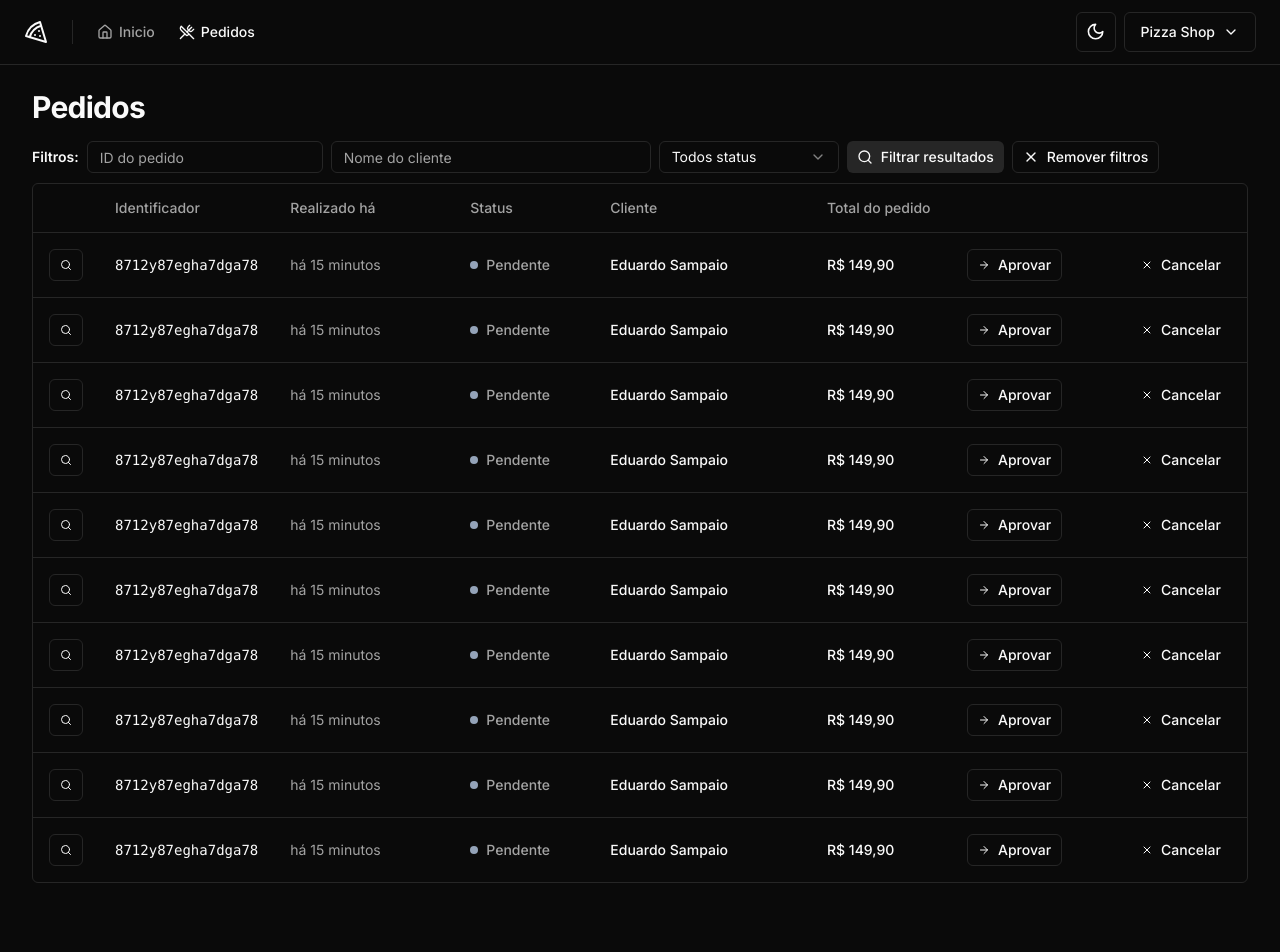
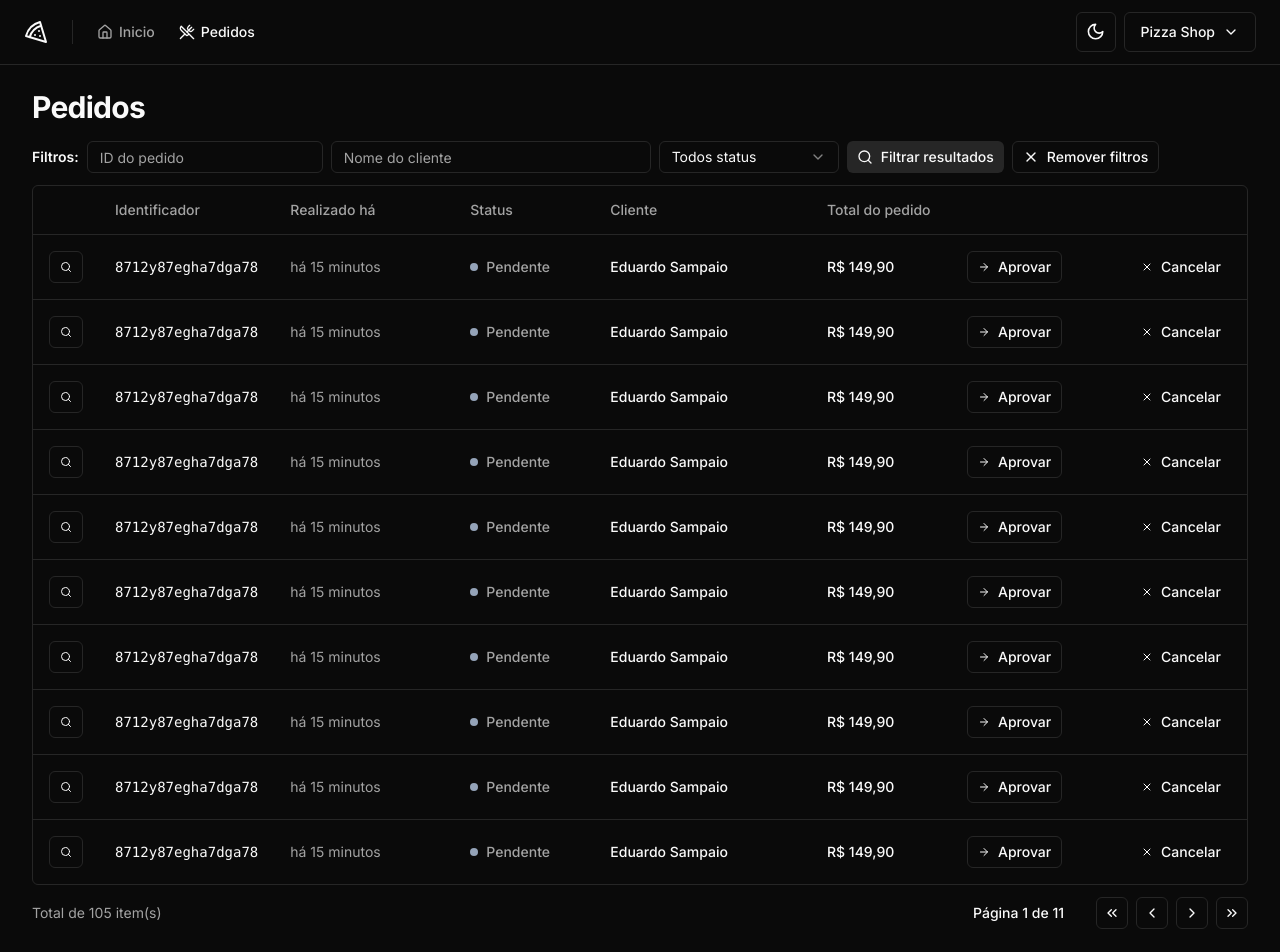
Before and after one commit to edusmpaio/pizza-shop, a React (Vite) app: page /orders in a window 1280 px wide. Shown: the top 952 px of the page. Before the commit the page ends 915 px from the top, so only its background shows below. Built offline with nearby package versions, Linux system fonts and the light colour scheme.

Commit message:
feat: pagination ui

```diff
--- /dev/null
+++ b/src/components/pagination.tsx
@@ -0,0 +1,54 @@
+import {
+  ChevronLeft,
+  ChevronRight,
+  ChevronsLeft,
+  ChevronsRight,
+} from 'lucide-react'
+
+import { Button } from './ui/button'
+
+interface PaginationProps {
+  pageIndex: number
+  totalCount: number
+  perPage: number
+}
+
+export function Pagination({
+  pageIndex,
+  perPage,
+  totalCount,
+}: PaginationProps) {
+  const pages = Math.ceil(totalCount / perPage) || 1
+
+  return (
+    <div className="flex items-center justify-between">
+      <span className="text-sm text-muted-foreground">
+        Total de {totalCount} item(s)
+      </span>
+
+      <div className="flex items-center gap-6 lg:gap-8">
+        <div className="text-sm font-medium">
+          Página {pageIndex + 1} de {pages}
+        </div>
+        <div className="flex items-center gap-2">
+          <Button variant="outline" className="size-8 p-0">
+            <ChevronsLeft className="size-4" />
+            <span className="sr-only">Primeira página</span>
+          </Button>
+          <Button variant="outline" className="size-8 p-0">
+            <ChevronLeft className="size-4" />
+            <span className="sr-only">Página anterior</span>
+          </Button>
+          <Button variant="outline" className="size-8 p-0">
+            <ChevronRight className="size-4" />
+            <span className="sr-only">Próxima página</span>
+          </Button>
+          <Button variant="outline" className="size-8 p-0">
+            <ChevronsRight className="size-4" />
+            <span className="sr-only">Última página</span>
+          </Button>
+        </div>
+      </div>
+    </div>
+  )
+}
--- a/src/pages/app/orders/orders.tsx
+++ b/src/pages/app/orders/orders.tsx
@@ -1,5 +1,6 @@
 import { Helmet } from 'react-helmet-async'
 
+import { Pagination } from '@/components/pagination'
 import {
   Table,
   TableBody,
@@ -15,10 +16,9 @@ export function Orders() {
   return (
     <>
       <Helmet title="Pedidos" />
-      <div className="flex-col gap-4">
+      <div className="flex flex-col gap-4">
         <h1 className="text-3xl font-bold tracking-tight">Pedidos</h1>
-      </div>
-      <div className="space-y-2.5">
+        <div className="space-y-3">
           <OrderTableFilters />
 
           <div className="rounded-md border">
@@ -42,6 +42,9 @@ export function Orders() {
               </TableBody>
             </Table>
           </div>
+
+          <Pagination pageIndex={0} totalCount={105} perPage={10} />
+        </div>
       </div>
     </>
   )
```
Lines whose indentation alone changed are shown as unchanged.
